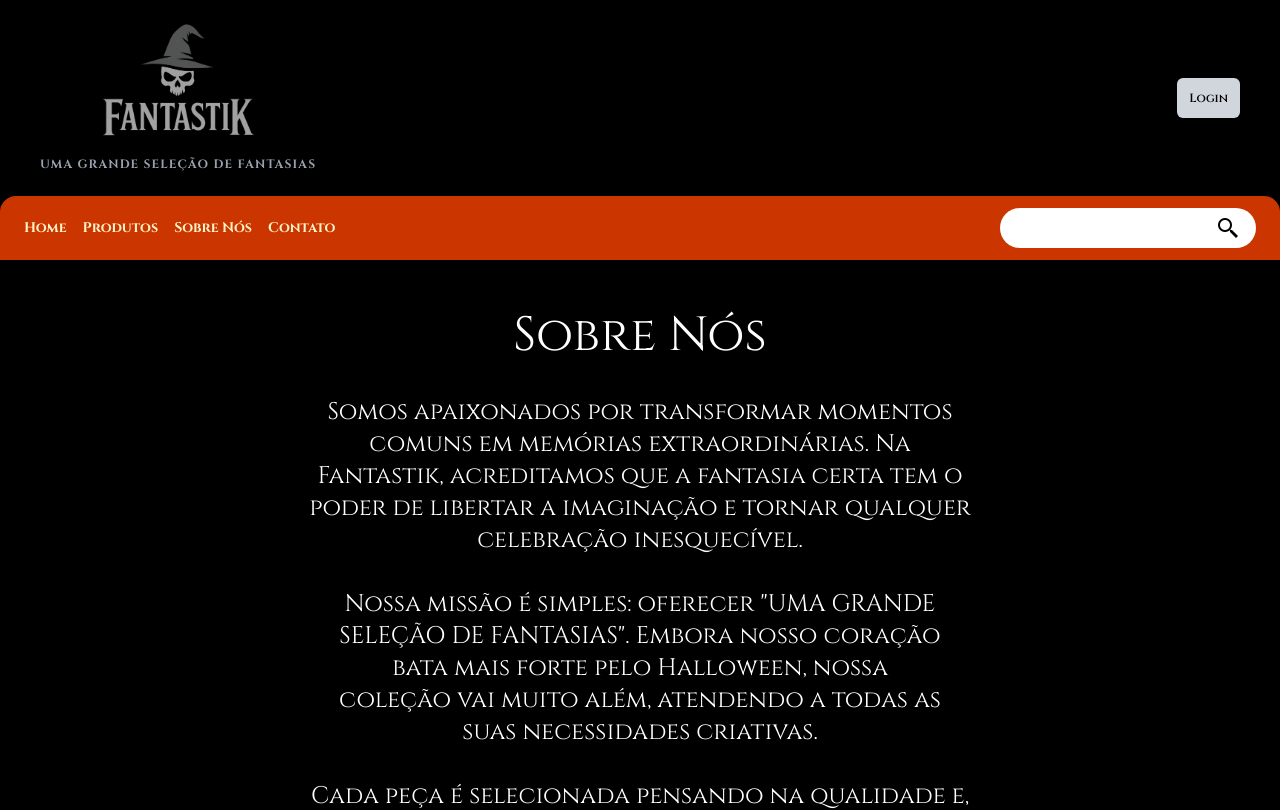
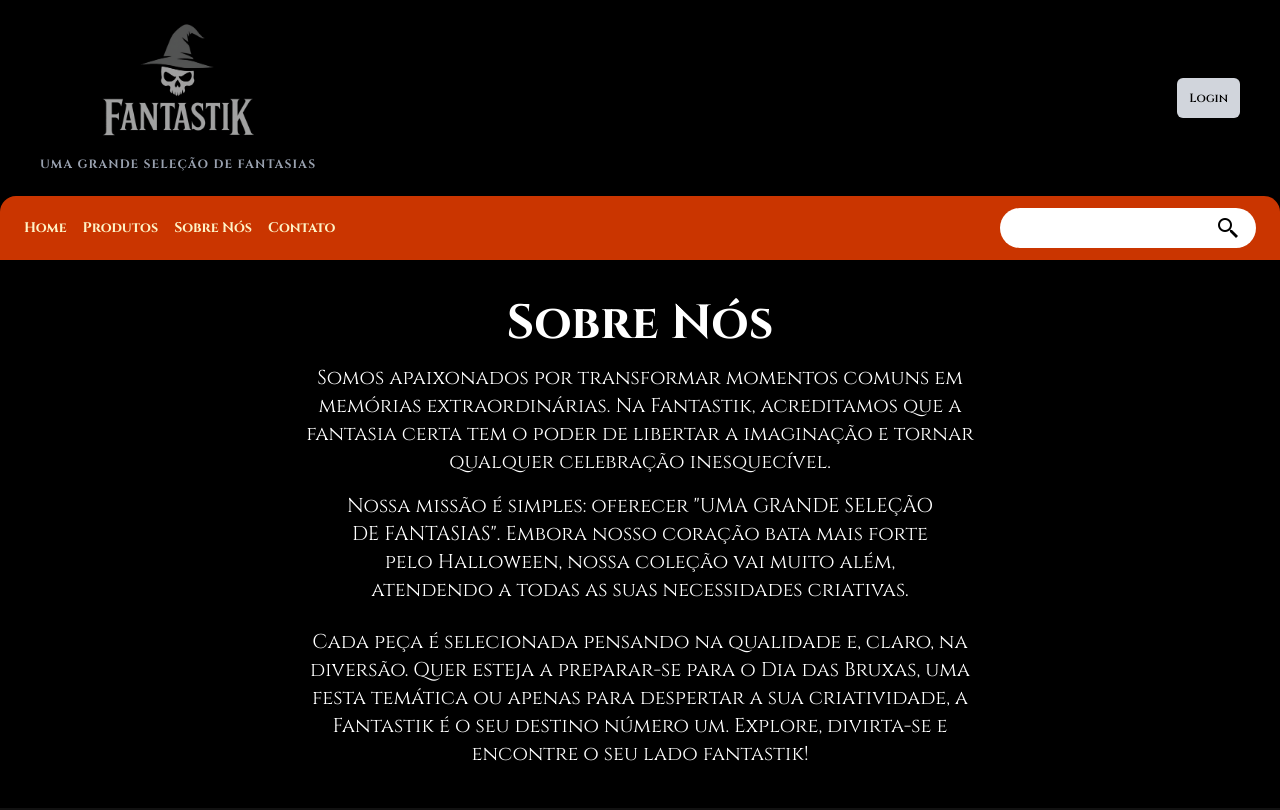
Before and after one commit to Gakira06/FantastikHalloween, a React (Vite) app in the folder frontend/: page /sobre in a window 1280 px wide. Shown: the top 810 px of the page. Built offline with nearby package versions, Linux system fonts and the light colour scheme.

Commit message:
fix: Ajustando rotas

```diff
--- a/frontend/src/components/layout/Navibar.jsx
+++ b/frontend/src/components/layout/Navibar.jsx
@@ -6,7 +6,9 @@ const Navbar = () => {
     <div className="bg-black">
       <nav className="bg-orange-700 text-amber-100 p-3 px-4 md:px-6 rounded-t-2xl flex flex-col md:flex-row items-center md:justify-between font-serif font-bold uppercase text-sm shadow-lg gap-2 md:gap-0">
         <div className="flex flex-col md:flex-row items-center space-y-2 md:space-y-0 md:space-x-4 text-md w-full md:w-auto gap-14 md:gap-0">
-          <Button className="hover:text-black w-full md:w-auto">Home</Button>
+          <Link to="/">
+            <Button className="hover:text-black w-full md:w-auto">Home</Button>
+          </Link>
           <Link to="/catalogo">
             <Button className="hover:text-black w-full md:w-auto">
               Produtos
--- a/frontend/src/pages/SobrePage.jsx
+++ b/frontend/src/pages/SobrePage.jsx
@@ -7,20 +7,22 @@ const SobrePage = () => {
     <div>
       <Header />
       <Navibar />
-      <div className="bg-black text-center p-4">
-        <h1 className="text-bold text-5xl py-9 text-white">Sobre Nós</h1>
-        <p className="text-white mx-auto max-w-2xl text-2xl">
+      <div className="bg-black text-center px-4 sm:px-8 py-6">
+        <h1 className="font-bold text-3xl sm:text-4xl md:text-5xl py-4 text-white">
+          Sobre Nós
+        </h1>
+        <p className="text-white mx-auto max-w-2xl text-base sm:text-lg md:text-xl mb-4">
           Somos apaixonados por transformar momentos comuns em memórias
           extraordinárias. Na Fantastik, acreditamos que a fantasia certa tem o
           poder de libertar a imaginação e tornar qualquer celebração
           inesquecível.
         </p>
-        <p className="text-white p-8 mx-auto max-w-2xl text-2xl">
+        <p className="text-white mx-auto max-w-2xl text-base sm:text-lg md:text-xl mb-4 sm:mb-6 px-2 sm:px-8">
           Nossa missão é simples: oferecer "UMA GRANDE SELEÇÃO DE FANTASIAS".
           Embora nosso coração bata mais forte pelo Halloween, nossa coleção vai
           muito além, atendendo a todas as suas necessidades criativas.
         </p>
-        <p className="text-white mx-auto max-w-2xl text-2xl ">
+        <p className="text-white mx-auto max-w-2xl text-base sm:text-lg md:text-xl mb-2 sm:mb-4">
           Cada peça é selecionada pensando na qualidade e, claro, na diversão.
           Quer esteja a preparar-se para o Dia das Bruxas, uma festa temática ou
           apenas para despertar a sua criatividade, a Fantastik é o seu destino
```
